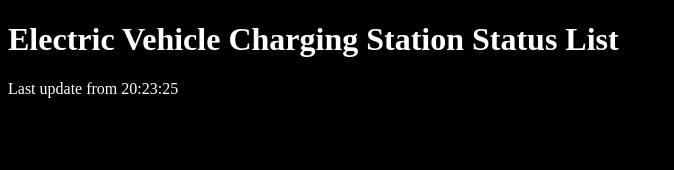
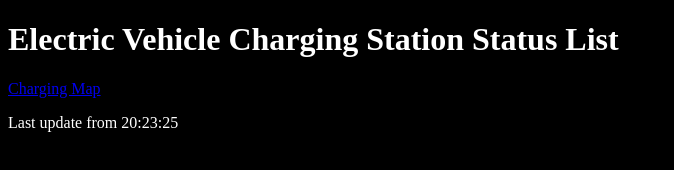
Before and after one commit to twischer/EVCSStatusList, a plain HTML site: page index.htm in a window 1280 px wide. Shown: the whole page, without its empty margins (0-674 px from the left). Drawn offline with nearby package versions, Linux system fonts and the light colour scheme.

Commit message:
Add link to charging map
Signed-off-by: Timo Wischer <twischer@freenet.de>

```diff
--- a/index.htm
+++ b/index.htm
@@ -41,6 +41,7 @@ body {
 </head>
 <body>
 <h1>Electric Vehicle Charging Station Status List</h1>
+<p><a href=https://www.enbw.com/elektromobilitaet/produkte/mobilityplus-app/ladestation-finden/map>Charging Map</a></p>
 
 <div></div>
 
```
